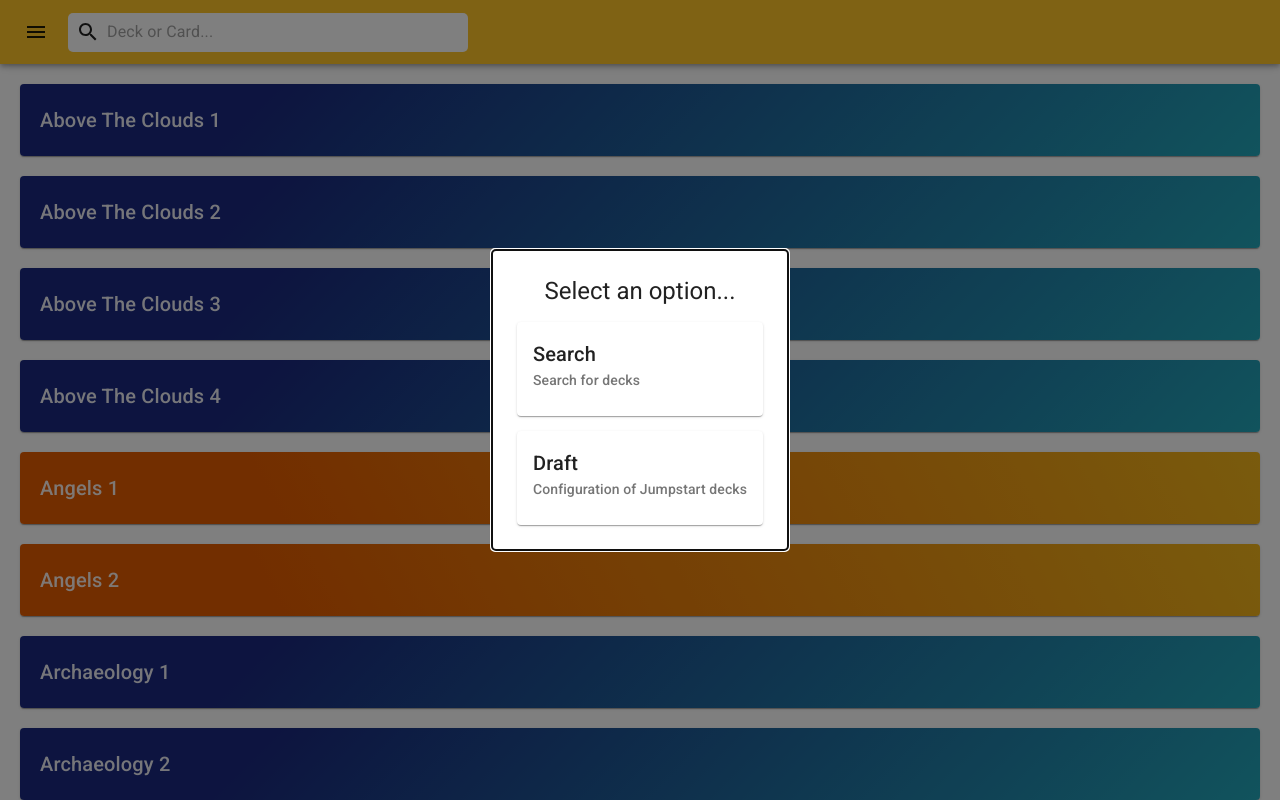
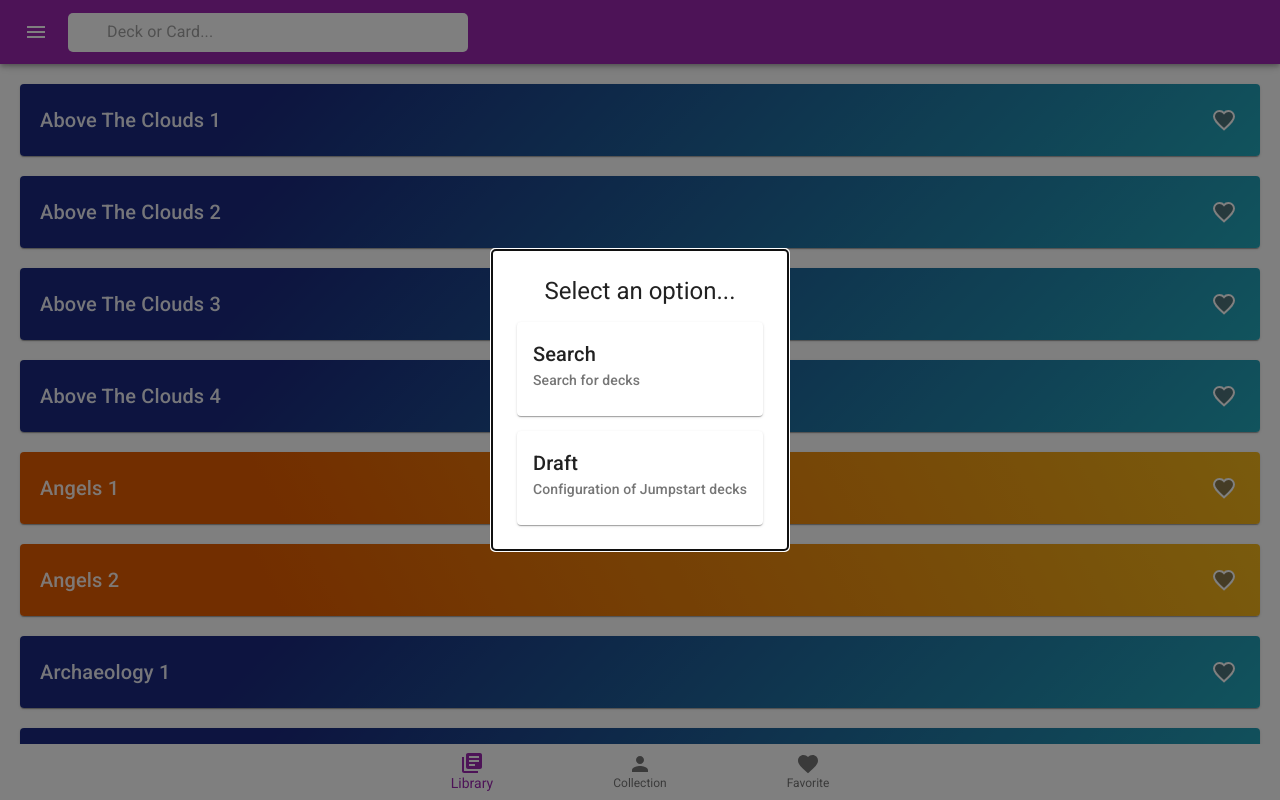
Before and after one commit to alexlee22/mtg-jumpstart-decks, a React (Create React App) app: page / in a window 1280 px wide. Shown: the top 800 px of the page. Built offline with nearby package versions, Linux system fonts and the light colour scheme.

Commit message:
Added bottom navigation and favorite filter

```diff
--- a/src/App.js
+++ b/src/App.js
@@ -4,12 +4,13 @@ import { createMuiTheme, MuiThemeProvider } from '@material-ui/core/styles';
 import Header from './components/Header.js';
 import Popup from './components/Popup.js';
 import Content from './components/Content.js';
-
+import Navigation from './components/Navigation.js';
+import purple from '@material-ui/core/colors/purple';
 
 const theme = createMuiTheme({
   palette: {
     primary: {
-      main: '#ffc629',
+      main: purple[500],
     },
     secondary: {
       main: '#000000'
@@ -25,6 +26,7 @@ function App() {
           <Header />
           <Content />
           <Popup />
+          <Navigation />
         </div>
       </MuiThemeProvider>
     </StateProvider>
--- a/src/components/Content.js
+++ b/src/components/Content.js
@@ -13,15 +13,19 @@ const useStyles = makeStyles(theme => ({
 export default function Content() {
   //const classes = useStyles();
   //const [{ rawDecks }, dispatch] = useStateStore();
-  const [{ rawDecks, userDeckFilter, userLibrary }, ] = useStateStore();
-  /*
-  function handlePopup(value){
-    dispatch({
-      type: "setPopup",
-      payload: value
-    });
+  const [{ filter, rawDecks, favorite, userLibrary }, ] = useStateStore();
+
+  function checkDeckVisiblity(deck) {
+    if (filter === 'favorite' && favorite.indexOf(deck) < 0) {
+      // favourate
+      return false;
+    } else if (filter === 'collection' && userLibrary.indexOf(deck) < 0) {
+      // user
+      return false;
+    } else {
+      return true;
+    }
   }
-  */
 
   return (
     <div>
@@ -32,10 +36,11 @@ export default function Content() {
             key={deck}
             id={deck}
             data={rawDecks[deck]}
-            visible={userDeckFilter ? userLibrary.indexOf(deck) > -1 : true}
+            visible={checkDeckVisiblity(deck)}
           />
         )}
       </div>
+      <div className="MuiBottomNavigation-root"></div>
     </div>
   );
 
--- a/src/components/Deck/DeckContainer.js
+++ b/src/components/Deck/DeckContainer.js
@@ -4,7 +4,8 @@ import DeckContents from './DeckContents.js'
 import { makeStyles } from '@material-ui/core/styles';
 import Card from '@material-ui/core/Card';
 import Typography from '@material-ui/core/Typography';
-
+import IconButton from '@material-ui/core/IconButton';
+import SvgIcon from '@material-ui/core/SvgIcon';
 
 const mana_colors = {
   'w': 'linear-gradient(62deg, #e65c00 20%, #F9D423 125%)',
@@ -25,7 +26,6 @@ const useStyles = makeStyles(theme => ({
     display: 'flex',
     justifyContent: 'space-between',
     padding: '20px',
-
   },
   card: {
     margin: '20px',
@@ -39,18 +39,47 @@ const useStyles = makeStyles(theme => ({
   cardContent: {
     borderTop: "0px solid black",
     padding: '20px'
+  },
+  favoriteIcon: {
+    padding: 0,
+    width: '2rem',
+    height: '2rem',
+    transition: 'color 0.25s',
+    '&span > svg': {
+      backgroundColor: 'red',
+      stroke: 'white',
+    }
   }
 }));
+
+function StrokeHeartIcon() {
+  return(
+    <SvgIcon>
+      <path
+        d="M12 21.35l-1.45-1.32C5.4 15.36 2 12.28 2 8.5 2 5.42 4.42 3 7.5 3c1.74 0 3.41.81 4.5 2.09C13.09 3.81 14.76 3 16.5 3 19.58 3 22 5.42 22 8.5c0 3.78-3.4 6.86-8.55 11.54L12 21.35z"
+        stroke="white"
+        strokeWidth={2}
+      />
+    </SvgIcon>
+  )
+}
 
 export default function DeckContainer(props) {
   const classes = useStyles();
   const { data } = props
-  const [{ searchResults }, ] = useStateStore();
+  const [{ searchResults, favorite }, dispatch] = useStateStore();
   const [isOpen, setIsOpen] = useState(false);
 
   let isVisible = true;
   if (props.visible === false || searchResults.indexOf(props.id) < 0){
     isVisible = false;
+  }
+
+  function updateFavourates(deckid){
+    dispatch({
+      type: "setDeckFavorite",
+      payload: deckid
+    });
   }
 
   return (
@@ -64,7 +93,14 @@ export default function DeckContainer(props) {
           <Typography variant="h6" component="h6" className={classes.heading}>
             {data.name}
           </Typography>
-
+          <IconButton
+            aria-label="favorite"
+            className={classes.favoriteIcon}
+            onClick={(e) => { e.stopPropagation(); updateFavourates(props.id)}}
+            style={favorite.indexOf(props.id) > -1 ? { color: '#f50057'} : { color: 'rgba(97, 97, 97, 0.7)'}}
+          >
+            <StrokeHeartIcon />
+          </IconButton>
         </div>
         <div className={classes.cardContent} style={isOpen ? {} : {display: 'none'}}>
           <DeckContents deck={data.deck} />
--- /dev/null
+++ b/src/components/Navigation.js
@@ -0,0 +1,42 @@
+import React from 'react';
+import { useStateStore } from "../store/store.js";
+import { makeStyles } from '@material-ui/core/styles';
+import BottomNavigation from '@material-ui/core/BottomNavigation';
+import BottomNavigationAction from '@material-ui/core/BottomNavigationAction';
+import LibraryBooksIcon from '@material-ui/icons/LibraryBooks';
+import PersonIcon from '@material-ui/icons/Person';
+import FavoriteIcon from '@material-ui/icons/Favorite';
+
+const useStyles = makeStyles(theme => ({
+  root: {
+    position: 'fixed',
+    bottom: 0,
+    left: 0,
+    width: '100%',
+  },
+}));
+
+export default function Navigation() {
+  const classes = useStyles();
+  const [{ filter }, dispatch] = useStateStore();
+
+  function setFilter(value){
+    dispatch({
+      type: "setFilter",
+      payload: value
+    });
+  }
+
+  return (
+      <BottomNavigation
+        value={filter}
+        onChange={(event, newFilter) => { setFilter(newFilter); }}
+        showLabels
+        className={classes.root}
+      >
+        <BottomNavigationAction label="Library" value="library" icon={<LibraryBooksIcon />} />
+        <BottomNavigationAction label="Collection" value="collection" icon={<PersonIcon />} />
+        <BottomNavigationAction label="Favorite" value="favorite" icon={<FavoriteIcon />} />
+      </BottomNavigation>
+  );
+}
--- a/src/store/store.js
+++ b/src/store/store.js
@@ -11,7 +11,7 @@ const searchDict = Object.keys(JumpstartDecks).reduce((recDict, key) => {
 }, {})
 const defaultSearchResults = Object.keys(JumpstartDecks)
 
-const USER_LIB = JumpstartDecks
+//const USER_LIB = JumpstartDecks
 
 export const initialState = {
   popup: true,
@@ -20,6 +20,8 @@ export const initialState = {
   searchDictonary: searchDict,
   searchResults: defaultSearchResults,
   userDeckFilter: false,
+  favorite: [],
+  filter: 'library',
 };
 
 export const StateContext = createContext();
@@ -32,6 +34,8 @@ export const StateProvider = ({ reducer, initialState, children }) => (
 
 export const reducer = (state, action) => {
   switch (action.type) {
+    case "setFilter":
+      return { ...state, filter: action.payload }
     case "setPopup":
       return { ...state, popup: action.payload }
     case "setSearchResults":
@@ -40,6 +44,13 @@ export const reducer = (state, action) => {
       return { ...state, searchResults: defaultSearchResults }
     case "setUserDeckFilter":
       return { ...state, userDeckFilter: !state.userDeckFilter }
+    case "setDeckFavorite":
+      console.log(state.favorite.indexOf(action.payload) > -1 )
+      let newFavs = state.favorite.indexOf(action.payload) > -1
+        ? state.favorite.filter(deck => deck !== action.payload)
+        : [...state.favorite, action.payload]
+      console.log(newFavs)
+      return { ...state, favorite: newFavs}
     default:
       return state;
   }
```
